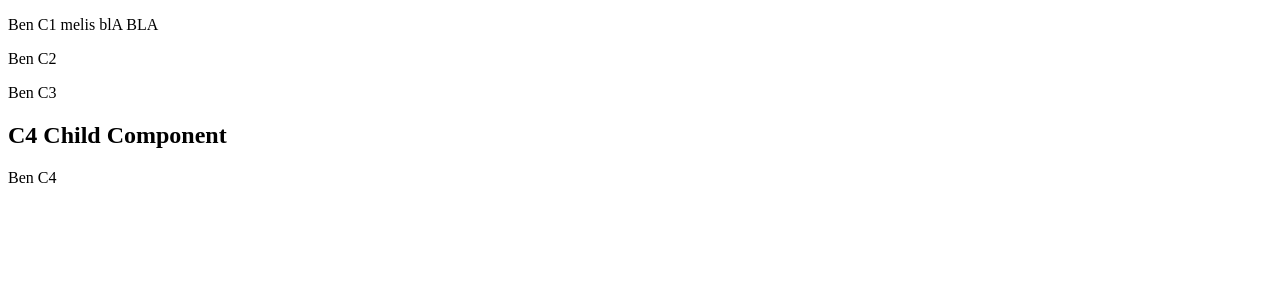
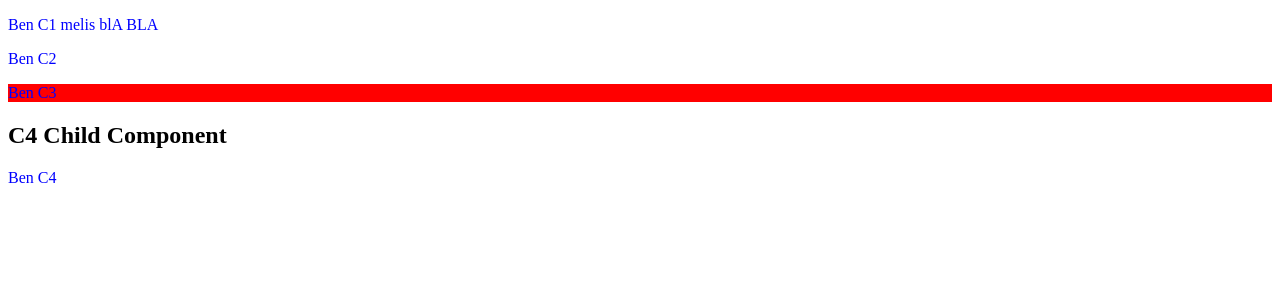
Before and after one commit to hmzunal/ders12, a React (Create React App) app: page / in a window 1280 px wide. Shown: the top 300 px of the page. Built offline with nearby package versions, Linux system fonts and the light colour scheme.

Commit message:
memo ve iç içe komponent

```diff
--- a/src/components/C3.jsx
+++ b/src/components/C3.jsx
@@ -1,13 +1,17 @@
+
+import { memo } from 'react';
+
+import './style.css'
 function C3(props)
 {
     console.log("c3 çalıştı")
     return (
         <>
-        <p>Ben C3  </p>
+        <p id='deneme'>Ben C3  </p>
           {props.children}
     </>
     );
 
 }
 
-export default C3;
+export default memo(C3);
--- /dev/null
+++ b/src/components/style.css
@@ -0,0 +1,2 @@
+p{color :blue}
+#deneme{background-color:red}
```
Also changed, not shown: src/components/C2.jsx (+5 -2 lines).
